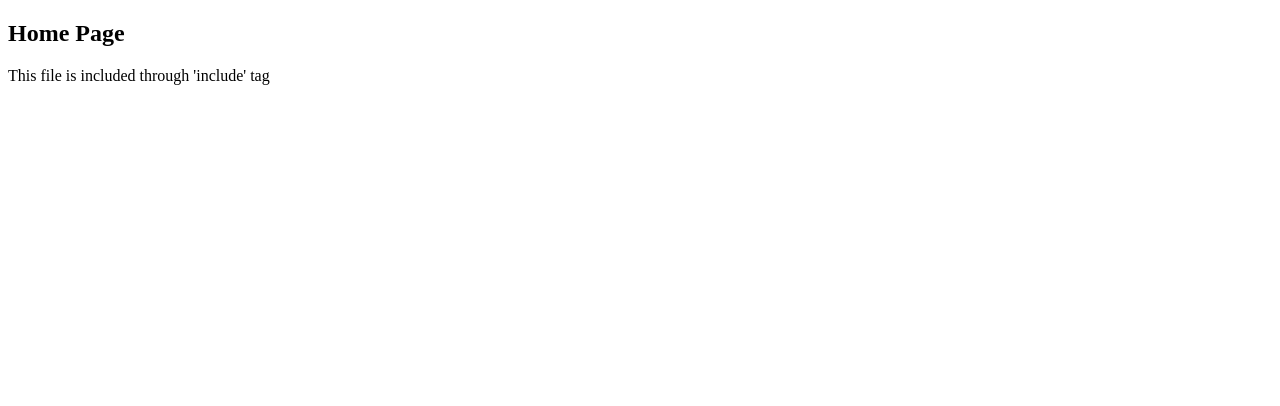
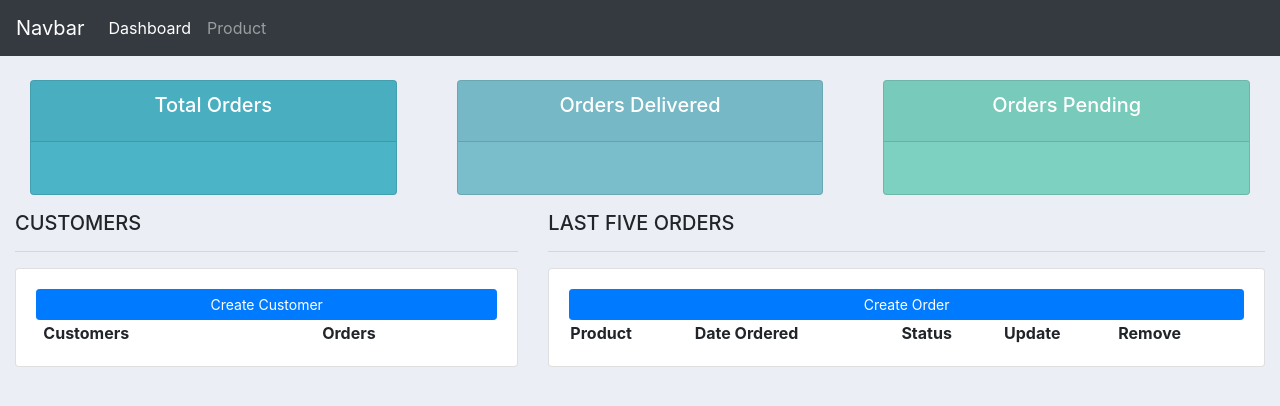
Before and after one commit to alxayeed/customer-management, a Django app: page / in a window 1280 px wide. Shown: the top 406 px of the page. Run offline with Django 3.2, Linux system fonts and the light colour scheme; lists and menus that the app fills with data are empty; some libraries are stand-ins or nearby versions.

Commit message:
bootsstrap added and all the template files are updated

```diff
--- a/accounts/templates/accounts/base.html
+++ b/accounts/templates/accounts/base.html
@@ -6,10 +6,46 @@
     {% block title %}
 
     {% endblock %}
+    <!-- Bootstrap CSS -->
+    <link rel="stylesheet" href="https://stackpath.bootstrapcdn.com/bootstrap/4.5.0/css/bootstrap.min.css" integrity="sha384-9aIt2nRpC12Uk9gS9baDl411NQApFmC26EwAOH8WgZl5MYYxFfc+NcPb1dKGj7Sk" crossorigin="anonymous">
+
+    <style>
+        /* #logo{
+
+        } */
+
+        body{
+            background-color: #ebeff5;
+        }
+
+        #total-orders{
+            background-color: #4cb4c7;
+        }
+
+        #orders-delivered{
+            background-color: #7abecc;
+        }
+
+        #orders-pending{
+            background-color: #7CD1C0;
+        }
+    </style>
+
 </head>
 <body>
+    {% include 'accounts/navbar.html' %}
+    <div class="container-fluid">
+
     {% block content %}
 
     {% endblock %}
+
+</div>
+
+
 </body>
+<!-- JS, Popper.js, and jQuery -->
+<script src="https://code.jquery.com/jquery-3.5.1.slim.min.js" integrity="sha384-DfXdz2htPH0lsSSs5nCTpuj/zy4C+OGpamoFVy38MVBnE+IbbVYUew+OrCXaRkfj" crossorigin="anonymous"></script>
+<script src="https://cdn.jsdelivr.net/npm/popper.js@1.16.0/dist/umd/popper.min.js" integrity="sha384-Q6E9RHvbIyZFJoft+2mJbHaEWldlvI9IOYy5n3zV9zzTtmI3UksdQRVvoxMfooAo" crossorigin="anonymous"></script>
+<script src="https://stackpath.bootstrapcdn.com/bootstrap/4.5.0/js/bootstrap.min.js" integrity="sha384-OgVRvuATP1z7JjHLkuOU7Xw704+h835Lr+6QL9UvYjZE3Ipu6Tp75j7Bh/kR0JKI" crossorigin="anonymous"></script>
 </html>
--- a/accounts/templates/accounts/index.html
+++ b/accounts/templates/accounts/index.html
@@ -6,7 +6,41 @@
 
 {% block content %}
 
-<h2>Home Page</h2>
-{% include 'accounts/inherits.html' %}
+{% include 'accounts/status.html' %}
+
+<div class="row">
+    <div class="col-md-5">
+        <h5>CUSTOMERS</h5>
+        <hr>
+        <div class="card card-body">
+            <a class="btn btn-primary btn-sm btn-block" href="">Create Customer</a>
+            <table table table-sm>
+                <tr>
+                    <th></th>
+                    <th>Customers</th>
+                    <th>Orders</th>
+                </tr>
+            </table>
+        </div>
+    </div>
+
+    <div class="col-md-7">
+        <h5>LAST FIVE ORDERS</h5>
+        <hr>
+        <div class="card card-body">
+            <a class="btn btn-primary btn-sm btn-block" href="">Create Order</a>
+            <table table table-sm>
+                <tr>
+                    <th>Product</th>
+                    <th>Date Ordered</th>
+                    <th>Status</th>
+                    <th>Update</th>
+                    <th>Remove</th>
+                </tr>
+            </table>
+        </div>
+    </div>
+</div>
+
 
 {% endblock %}
--- a/accounts/templates/accounts/inherits.html
+++ /dev/null
@@ -1,3 +0,0 @@
-<p>
-    This file is included through 'include' tag
-</p>
--- /dev/null
+++ b/accounts/templates/accounts/navbar.html
@@ -0,0 +1,16 @@
+<nav class="navbar navbar-expand-lg navbar-dark bg-dark">
+    <a class="navbar-brand" href="#">Navbar</a>
+    <button class="navbar-toggler" type="button" data-toggle="collapse" data-target="#navbarNav" aria-controls="navbarNav" aria-expanded="false" aria-label="Toggle navigation">
+      <span class="navbar-toggler-icon"></span>
+    </button>
+    <div class="collapse navbar-collapse" id="navbarNav">
+      <ul class="navbar-nav">
+        <li class="nav-item active">
+          <a class="nav-link" href="#">Dashboard <span class="sr-only">(current)</span></a>
+        </li>
+        <li class="nav-item">
+          <a class="nav-link" href="#">Product</a>
+        </li>
+      </ul>
+    </div>
+  </nav>
--- /dev/null
+++ b/accounts/templates/accounts/status.html
@@ -0,0 +1,43 @@
+
+
+<br>
+<div class="row">
+    <div class="col">
+        <div class="col-md">
+            <div class="card text-center text-white mb-3" id="total-orders">
+                <div class="card-header">
+                    <h5 class="card-title"> Total Orders</h5>
+                </div>
+                <div class="card-body">
+                    <h5 class="card-title"></h5>
+                </div>
+            </div>
+        </div>
+    </div>
+
+    <div class="col">
+        <div class="col-md">
+            <div class="card text-center text-white mb-3" id="orders-delivered">
+                <div class="card-header">
+                    <h5 class="card-title"> Orders Delivered </h5>
+                </div>
+                <div class="card-body">
+                    <h5 class="card-title"></h5>
+                </div>
+            </div>
+        </div>
+    </div>
+
+    <div class="col">
+        <div class="col-md">
+            <div class="card text-center text-white mb-3" id="orders-pending">
+                <div class="card-header">
+                    <h5 class="card-title"> Orders Pending</h5>
+                </div>
+                <div class="card-body">
+                    <h5 class="card-title"></h5>
+                </div>
+            </div>
+        </div>
+    </div>
+</div>
```
Also changed, not shown: accounts/templates/accounts/customer.html (+63 -1 lines), accounts/templates/accounts/product.html (+17 -1 lines).
